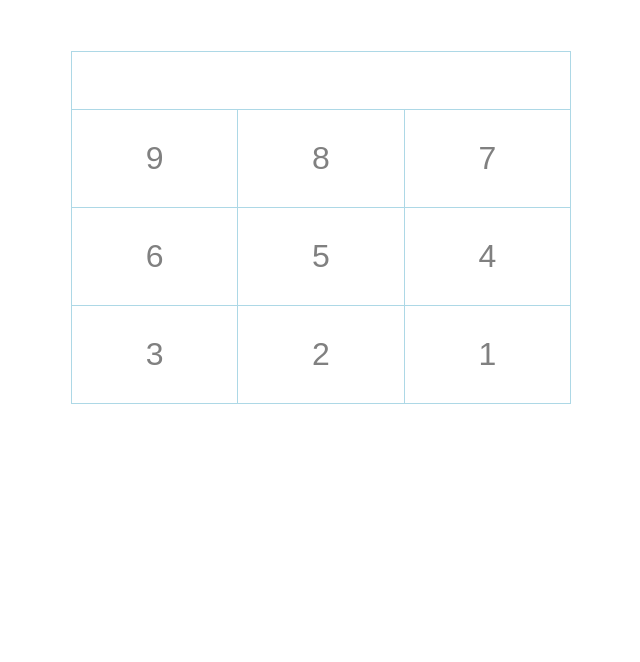
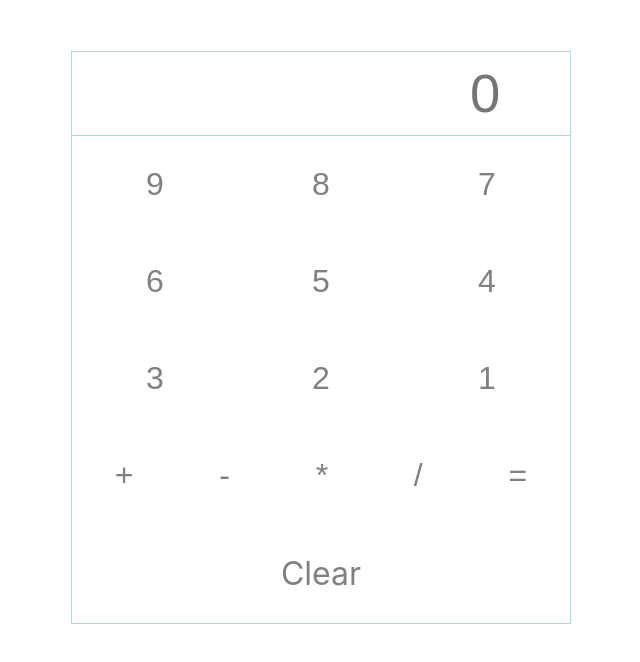
Before and after one commit to motokikasai/React-Calculator, a React (Create React App) app: page / in a window 1280 px wide. Shown: the top 662 px of the page, without its empty margins (319-959 px from the left). Built offline with nearby package versions, Linux system fonts and the light colour scheme.

Commit message:
Display input value

```diff
--- a/src/App.css
+++ b/src/App.css
@@ -11,20 +11,38 @@
   /* background: #efefef; */
   max-width: 500px;
   margin: auto;
+  border: 1px solid lightblue;
 }
 
 .input {
   width: 100%;
   padding: 10px;
-  border-width: 0;
-  border: 1px solid lightblue;
-  text-align: center;
-  font-size: 2rem;
+  padding-right: 14%;
+  /* border-width: 0; */
+  /* border: 1px solid lightblue; */
+  border: none;
+  border-bottom: 1px solid lightblue;
+  text-align: right;
+  color: #404040;
+  font-size: 3.4rem;
+}
+
+.input:focus,
+.btn:focus {
+  outline: none;
 }
 
 .op-wrapper {
-  border: 1px solid lightblue;
-  border-top: none;
+  overflow: hidden;
+  /* border: 1px solid lightblue; */
+  /* border-top: none;
+  border-left: 1px solid lightblue; */
+}
+
+.num-pad {
+  display: grid;
+  /* grid-gap: 1px; */
+  grid-template-columns: repeat(3, 1fr);
 }
 
 .btn {
@@ -33,11 +51,23 @@
   font-size: 2rem;
   padding: 30px;
   color: gray;
-  box-shadow: 0 0 0 1px lightblue;
+  /* box-shadow: 0 0 0 1px lightblue; */
+  /* border-right: 1px solid lightblue;
+  border-bottom: 1px solid lightblue; */
 }
 
-.num-pad {
-  display: grid;
-  grid-gap: 1px;
-  grid-template-columns: repeat(3, 1fr);
+.btn:hover {
+  background: #efefef;
 }
+
+.btn:active {
+  background: #dfdfdf;
+}
+
+.operator {
+  display: flex;
+}
+
+.btn-operator {
+  flex: auto;
+}
--- a/src/components/Calc.js
+++ b/src/components/Calc.js
@@ -1,12 +1,27 @@
-import React from 'react';
+import React, { useState } from 'react';
 import Display from './Display';
 import Operator from './Operator';
 
 const Calc = () => {
+  const [input, setInput] = useState('');
+  const [mathOp, setMathOp] = useState('');
+
+  const numInput = num => {
+    setInput(input + num);
+  };
+
+  const mathOperator = op => {
+    setMathOp(op);
+  };
+
+  const clearInput = () => {
+    setInput('');
+  };
+
   return (
     <div className='container'>
-      <Display />
-      <Operator />
+      <Display input={input} />
+      <Operator numInput={numInput} clear={clearInput} math={mathOperator} />
     </div>
   );
 };
--- a/src/components/Display.js
+++ b/src/components/Display.js
@@ -1,12 +1,12 @@
 import React, { useState } from 'react';
 
-const Display = () => {
-  const [input, setInput] = useState('');
-
+const Display = ({ input }) => {
+  //   const [directInput, setDirectInput] = useState('');
+  console.log(typeof input);
   const handleChange = e => {
     console.log('changed...');
 
-    setInput(e.target.value);
+    // setDirectInput(input + e.target.value);
   };
 
   return (
@@ -16,6 +16,7 @@ const Display = () => {
         value={input}
         onChange={handleChange}
         className='input'
+        placeholder='0'
       />
     </div>
   );
--- a/src/components/Operator.js
+++ b/src/components/Operator.js
@@ -1,18 +1,68 @@
 import React from 'react';
 
-const Operator = () => {
+const Operator = ({ numInput, clear }) => {
+  const btnHandler = e => {
+    console.log(e.target.textContent);
+    numInput(e.target.textContent);
+  };
+
+  const mathOp = sign => {};
+
+  const clearHandler = () => {
+    clear();
+  };
+
   return (
     <div className='op-wrapper'>
       <div className='num-pad'>
-        <button className='btn'>9</button>
-        <button className='btn'>8</button>
-        <button className='btn'>7</button>
-        <button className='btn'>6</button>
-        <button className='btn'>5</button>
-        <button className='btn'>4</button>
-        <button className='btn'>3</button>
-        <button className='btn'>2</button>
-        <button className='btn'>1</button>
+        <button className='btn' onClick={btnHandler}>
+          9
+        </button>
+        <button className='btn' onClick={btnHandler}>
+          8
+        </button>
+        <button className='btn' onClick={btnHandler}>
+          7
+        </button>
+        <button className='btn' onClick={btnHandler}>
+          6
+        </button>
+        <button className='btn' onClick={btnHandler}>
+          5
+        </button>
+        <button className='btn' onClick={btnHandler}>
+          4
+        </button>
+        <button className='btn' onClick={btnHandler}>
+          3
+        </button>
+        <button className='btn' onClick={btnHandler}>
+          2
+        </button>
+        <button className='btn' onClick={btnHandler}>
+          1
+        </button>
+      </div>
+      <div className='operator'>
+        <button className='btn btn-operator' onClick={mathOp}>
+          +
+        </button>
+        <button className='btn btn-operator' onClick={mathOp}>
+          -
+        </button>
+        <button className='btn btn-operator' onClick={mathOp}>
+          *
+        </button>
+        <button className='btn btn-operator' onClick={mathOp}>
+          /
+        </button>
+        <button className='btn btn-operator' onClick={mathOp}>
+          =
+        </button>
+      </div>
+
+      <div className='btn' onClick={clearHandler}>
+        Clear
       </div>
     </div>
   );
```
